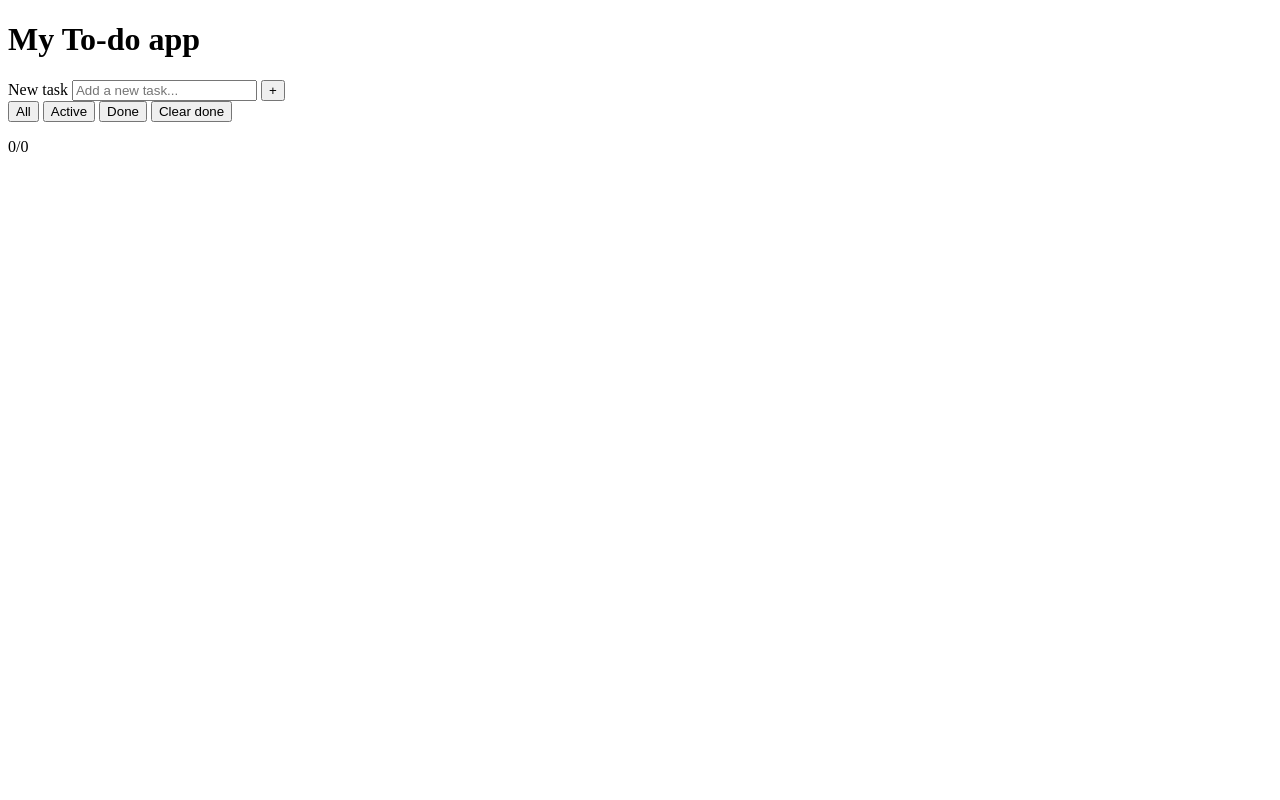
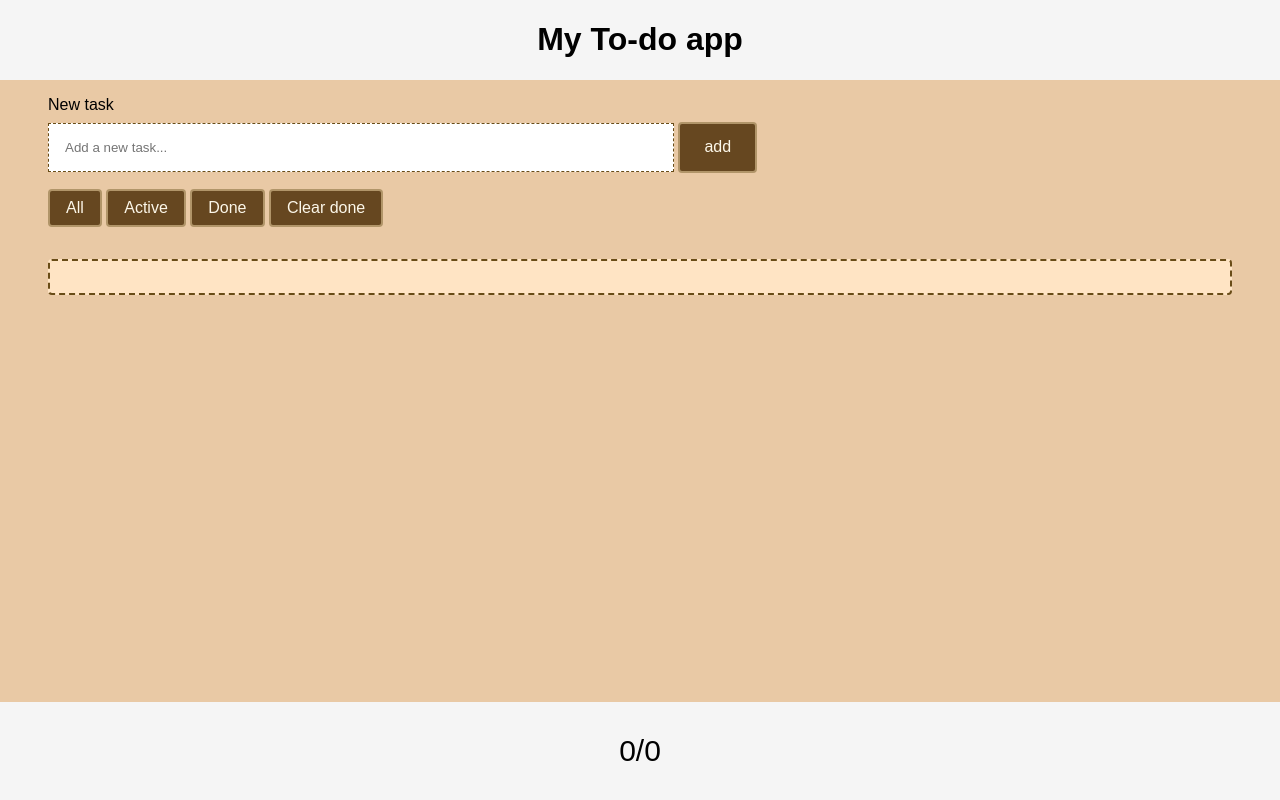
Before and after one commit to feliJS/Todo-app, a plain HTML site: page index.html in a window 1280 px wide. Drawn offline with Linux system fonts and the light colour scheme.

Commit message:
added change text on cl,ick + css
added so you can change text if u click on the task text.  i tried to do dblClick after researcing but it didnt work. so i decided on a normal click. i also researched that i needed a .focus, which focuses on the input so when u click its already in action and u can start typing. then i needed someway send it, using "keydown" and listening to the key "enter". i added some basic styling as well

```diff
--- a/index.html
+++ b/index.html
@@ -17,15 +17,17 @@
     <main>
         <form id="todo-form">
             <label for="todo-input">New task</label>
+            <div id="input-add-section">
             <input type="text" id="todo-input" placeholder="Add a new task..." autocomplete="off" required>
-
-            <button type="submit" id="add-btn">+</button>
+            <button type="submit" id="add-btn">add</button>
+            </div>
         </form>
-        <button id="all-tasks">All</button>
-        <button id="active-tasks">Active</button>
-        <button id="done-tasks">Done</button>
-        <button id="clear-done">Clear done</button>
-
+        <div id="filter">
+            <button id="all-tasks">All</button>
+            <button id="active-tasks">Active</button>
+            <button id="done-tasks">Done</button>
+            <button id="clear-done">Clear done</button>
+        </div>
         <p id="error-text"></p>
 
         <ul id="task-list"></ul>
--- a/script.js
+++ b/script.js
@@ -25,7 +25,7 @@ function render() {
         if (tasks[i].done === true) {
             doneTasks++;
         }
-        // nedan sorterar ut allt som är klart eller aktiva, beroende på currentFilter
+
         if (currentFilter === "all" ||
             currentFilter === "active" && tasks[i].done === false ||
             currentFilter === "done" && tasks[i].done === true) {
@@ -33,8 +33,10 @@ function render() {
             const taskLi = document.createElement("li");
             const removeBtn = document.createElement("button");
             const doneBtn = document.createElement("button");
+            const taskText = document.createElement("span");
 
-            taskLi.textContent = tasks[i].todo;
+            taskText.textContent = tasks[i].todo;
+
 
             if (tasks[i].done === true) {
                 taskLi.classList.add("done");
@@ -43,11 +45,33 @@ function render() {
             removeBtn.textContent = "X";
             doneBtn.textContent = tasks[i].done ? "Undo" : "Done";
 
+
+            taskText.addEventListener("click", function() { //dubbel klick? hur
+                const editInput = document.createElement("input");
+
+                editInput.value = tasks[i].todo;
+
+                taskText.textContent = "";
+                taskText.appendChild(editInput);
+                editInput.focus(); //fokus på input
+
+                editInput.addEventListener("keydown", function(event) {
+                    if (event.key === "Enter") {
+                        tasks[i].todo = editInput.value.trim();
+                        save();
+
+                        render();
+                    }
+                });
+            });
+
+
             removeBtn.addEventListener("click", function() {
                 tasks.splice(i, 1);
                 save();
                 render();
             });
+
 
             doneBtn.addEventListener("click", function() {
                 if (tasks[i] === undefined) {
@@ -65,6 +89,7 @@ function render() {
             });
 
             taskLi.appendChild(doneBtn);
+            taskLi.appendChild(taskText);
             taskLi.appendChild(removeBtn);
             taskList.appendChild(taskLi);
         }
@@ -79,10 +104,12 @@ todoForm.addEventListener("submit", function(event) {
     const todoText = todoInput.value.trim();
 
     if (todoText === "") {
+        errorText.style.display = "block";
         errorText.textContent = "Please enter a task!";
         return;
     }
 
+    errorText.style.display = "none";
     errorText.textContent = "";
 
     const itemObj = {
@@ -116,8 +143,9 @@ document.getElementById("clear-done").addEventListener("click", function() {
     for (let i = tasks.length - 1; i >= 0; i--) {
         if (tasks[i].done === true) {
             tasks.splice(i, 1);
+        }
     }
-    }
+
     save();
     render();
 });
--- a/style.css
+++ b/style.css
@@ -1,3 +1,106 @@
+
+body {
+    margin: 0;
+    padding: 0;
+    font-family: Arial, sans-serif;
+    background-color: rgb(233, 201, 165);
+    min-height: 100vh;
+    display: flex;
+    flex-direction: column;
+}
+
+body button {
+    all: unset;
+    cursor: pointer;
+    padding: 0.5rem 1rem 0.5rem 1rem;
+    background-color: rgb(102, 71, 32);
+    color: rgb(252, 247, 233);
+    border-radius: 4px;
+    border: 2px solid rgb(177, 149, 105);
+}
+
+body button:hover {
+    background-color: rgb(150, 107, 55);
+}
+
+header {
+    background-color: whitesmoke;
+    display: flex;
+    justify-content: center;
+}
+
 .done {
     text-decoration: line-through;
 }
+
+main {
+    display: flex;
+    flex-direction: column;
+    flex: 1;
+    gap: 1rem;
+    margin: 1rem 3rem;
+}
+
+form {
+    display: flex;
+    flex-direction: column;
+    gap: 0.5rem;
+}
+
+form label {
+    font-size: 1rem;
+}
+
+#input-add-section {
+
+}
+
+#todo-input {
+    width: 50%;
+    padding: 1rem;
+    border: 1px dashed rgb(105, 76, 23);
+}
+
+#add-btn {
+    padding: 0.9rem 1.5rem;
+}
+
+#error-text {
+    display: none;
+}
+
+#task-list {
+    background-color: bisque;
+    border-radius: 4px;
+    border: 2px dashed rgb(105, 76, 23);
+    padding: 1rem;
+    display: flex;
+    flex-direction: column;
+    gap: 0.5rem;
+}
+
+#task-list li {
+    all: unset;
+    width: 100%;
+    box-sizing: border-box;
+    display: flex;
+    align-items: center;
+    gap: 1rem;
+    background-color: rgb(226, 189, 147);
+    padding: 0.5rem;
+}
+
+#task-list li span {
+    flex: 1;
+    min-width: 0;
+    overflow-wrap: break-word;
+}
+
+footer {
+    font-size: 30px;
+    width: 100%;
+    background-color: whitesmoke;
+    display: flex;
+    justify-content: center;
+    padding: 2rem 0rem;
+}
```
